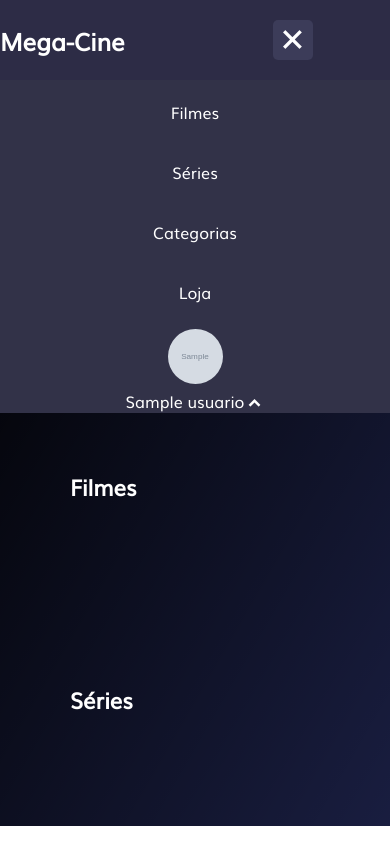
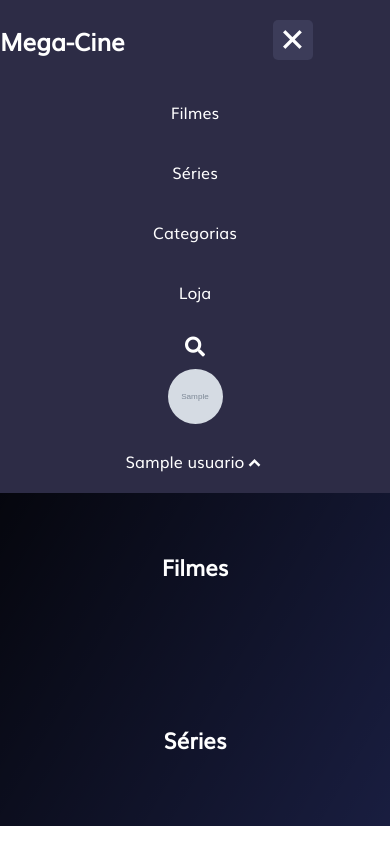
Before and after one commit to Jackson-SM/devcine, a PHP site: page / in a window 390 px wide, after a click that opens the changed part. Run offline with PHP 8.4, Linux system fonts and the light colour scheme; the visitor is signed in with stand-in values (Sample User, id 1); tables that the repository leaves empty or names only in its code hold one stand-in row (values such as "Sample post"); grey boxes marked "Sample" are stand-in pictures; some libraries are stand-ins or nearby versions.

Commit message:
Layouts e responsividade ajeitados e iniciando upload automático.

```diff
--- a/index.php
+++ b/index.php
@@ -63,6 +63,7 @@
                 <input type="checkbox" name="show-search" id="show-search">
                 <label for="show-search"><i class="fas fa-search"></i></label>
                 <input type="search" placeholder="Pesquise aqui" name="search" id="search">
+                <label for="search" id="label-search">Ex: Homem de Ferro</label>
               </div>
             </div>
           </div>
@@ -82,12 +83,16 @@
             </div>
             <a href="" class="btn-menu"><?= $data['name']?><i class='bx bxs-chevron-up'></i></a>
             <div class="submenu close">
-              <ul>
+              <ul class="menu-options-account">
+                <?php
+                if($_SESSION['level'] == 2){
+                ?>
                 <li><a href="pages/upload"><i class='bx bxs-cloud-upload'></i>Upload</a></li>
+                <?php
+                }
+                ?>
                 <li><a href="pages/user/profile"><i class='bx bxs-customize'></i>Settings</a></li>
                 <li><a href="app/user/logout"><i class='bx bxs-exit'></i>Logout</a></li>
-              </ul>
-              <ul>
                 <li><a href=""><i class='bx bx-star'></i>Favorites</a></li>
                 <li><a href=""><i class='bx bxs-help-circle'></i>Help</a></li>
                 <li><a href=""><i class='bx bxs-user-detail'></i>Profile</a></li>
@@ -110,9 +115,7 @@
             ?>
         <div class="container">
           <div class="card">
-            <a href="" class="img-link">
               <img src="public/img/sections/main/films/<?= $posts['img'] ?>">
-            </a>
           </div>
           <div class="info">
             <h1><?= $posts['title']; ?></h1>
--- a/public/css/global.css
+++ b/public/css/global.css
@@ -1,6 +1,10 @@
 @font-face {
   font-family: Muli;
   src: url('../font/Muli.ttf');
+}
+@font-face {
+  font-family: Galano;
+  src: url('../font/Galano.otf');
 }
 
 * {
--- a/public/css/index/main.css
+++ b/public/css/index/main.css
@@ -8,34 +8,30 @@
 .films, .series {
   color: white;
   padding: 50px;
+  display: grid;
 }
 .films > h1, .series > h1 {
   font-size: 22px;
   padding: 20px;
+  margin: 0 auto;
+  max-width: 100%;
 }
 
 .list-films-series {
-  display: flex;
-  flex-wrap: wrap;
-  padding: 20px;
-  gap: 3rem;
-  justify-content: center;
-  align-items: flex-start;
+  display: grid;
+  grid-template-columns: repeat(auto-fill,minmax(250px, 1fr));
+  row-gap: 20px;
+  column-gap: 20px;
 }
 
 .container {
   width: 250px;
-  height: 320px;
   transition: all ease-in-out 300ms;
   display: flex;
   border-radius: 10px;
   overflow: hidden;
   position: relative;
-}
-
-.card {
-  overflow: hidden;
-  border-radius: 10px;
+  margin: 0 auto;
 }
 
 .container .info p {
@@ -47,7 +43,6 @@
   opacity: 0;
   transition: all ease-in-out 300ms;
   text-align: center;
-  border-radius: 10px;
   position: absolute;
   display: flex;
   align-items: center;
@@ -62,10 +57,19 @@
   z-index: 5;
 }
 
-.container .card .img-link img{
+.container .card img{
   object-fit: cover;
+  transition: all ease-in-out 200ms;
+  height: 100%;
   width: 100%;
-  transition: all ease-in-out 200ms;
+  top: 0;
+  left: 0;
+}
+.card {
+  border-radius: 10px;
+  width: 100%;
+  height: 100%;
+  position: relative;
 }
 
 .container:hover img {
@@ -73,7 +77,8 @@
 }
 
 .container:hover {
-  transform: scale(1.1);
+  transform: scale(1.07);
+  box-shadow: 0 0 2em rgba(255, 255, 255, 0.479);
 }
 
 .watch {
--- a/public/css/index/navbar.css
+++ b/public/css/index/navbar.css
@@ -138,13 +139,18 @@
     label #btn {
       display: block;
     }
+    #check ~ .navbar-responsive {
+      height: 0;
+    }
     #check:checked ~ .navbar-responsive {
       position: absolute;
-      background: #323248;
+      background: #2d2c46;
       top: 80px;
       display: flex;
       flex-direction: column;
       left: 0;
+      height: auto;
+      transition: all ease 300ms;
     }
 
     .navbar-responsive ul{
@@ -154,7 +160,25 @@
       justify-content: center;
     }
     .navbar-responsive .user .search-container {
-      display: none;
+      width: 100%;
+      padding: 20px;
+    }
+    .navbar-responsive .user .search-container div{
+      display: flex;
+      align-items: center;
+      justify-content: center;
+      transform: translate(0,0);
+      position: absolute;
+      width: 70%;
+    }
+    .navbar-responsive .user .search-container div input[type="search"] {
+      animation: open-search ease-in-out 200ms alternate forwards;
+    }
+    #label-search {
+      display: block;
+    }
+    .navbar-responsive .user .search-container ~ label {
+      position: absolute;
     }
     .navbar-responsive .user {
       display: block;
@@ -201,6 +237,13 @@
       height: 55px;
       width: 55px;
     }
+    .btn-menu {
+      padding: 20px;
+    }
+}
+
+#label-search {
+  display: none;
 }
 
 
```
Also changed, not shown: other parts of public/css/index/navbar.css (+38 -19 lines), public/img/sections/main/films/hanna.jpg (deleted), public/img/sections/main/films/vingadores.jpeg.
